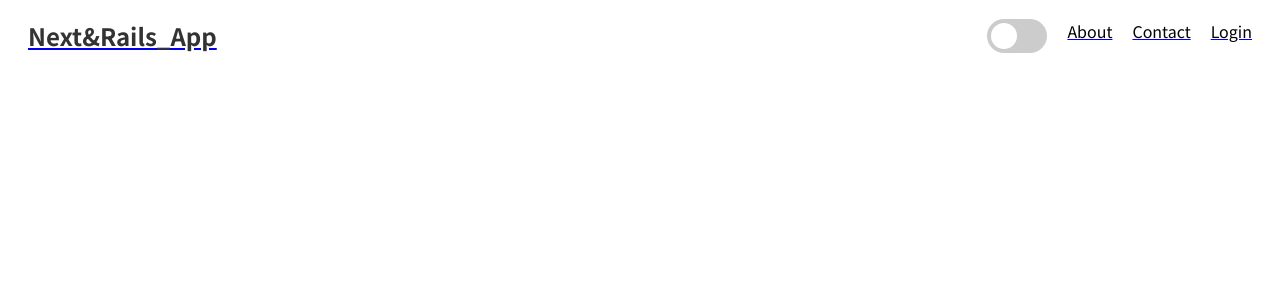
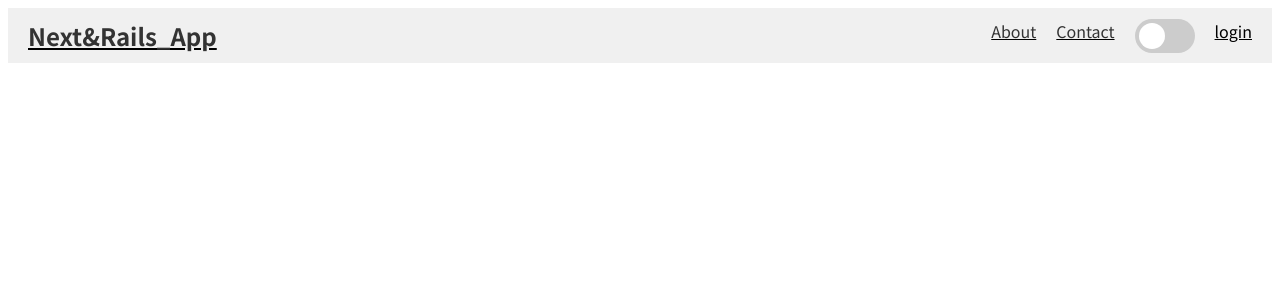
Before and after one commit to RyotaAriga/next_app1, a Next.js app: page /components/Header in a window 1280 px wide. Shown: the top 300 px of the page. Built offline with nearby package versions, Linux system fonts and the light colour scheme.

Commit message:
edit directory

```diff
--- a/src/pages/components/Header.tsx
+++ b/src/pages/components/Header.tsx
@@ -26,25 +26,25 @@ const Header = () => {
         <div className={styles.logo}>Next&Rails_App</div> {/* ロゴのテキストやスタイリングはお好みで */}
       </Link>
       <nav className={styles.navContainer}>
-      <form action="#">
-        <label className="switch">
-          <input
-            type="checkbox"
-            checked={darkTheme}
-            onChange={handleToggle}
-          />
-          <span className="slider"></span>
-        </label>
-      </form>
 
         <Link href="/about">
-        <div className={styles.navLink}>About</div>
+          <div className={styles.navLink}>About</div>
         </Link>
         <Link href="/contact">
           <div className={styles.navLink}>Contact</div>
         </Link>
+        <form action="#">
+              <label className="switch">
+                <input
+                  type="checkbox"
+                  checked={darkTheme}
+                  onChange={handleToggle}
+                />
+                <span className="slider"></span>
+              </label>
+            </form>
         <Link href="/login">
-          <div className={styles.navLink}>Login</div>
+        <span className="material-symbols-outlined">login</span>
         </Link>
       </nav>
     </header>
--- a/src/pages/posts/[id].tsx
+++ b/src/pages/posts/[id].tsx
@@ -44,8 +44,8 @@ const Post = ({ post }: Props) => {
     return <div>Loading...</div>
   }
 
-  return <div className={styles.postContainer}>
-    <div className={styles.postTitle}>{post.title}</div>
+  return <div className={styles.container}>
+    <div className={styles.title}>{post.title}</div>
     <div className={styles.date}>{post.created_at}</div>
     <p className={styles.date}>{post.content}</p>
   </div>;
--- a/src/styles/Header.module.css
+++ b/src/styles/Header.module.css
@@ -1,37 +1,29 @@
+@import url("https://fonts.googleapis.com/css2?family=Noto+Sans+JP:wght@100;300;400;500;700&display=swap");
 .headerContainer {
   display: flex;
   justify-content: space-between;
   align-items: center;
   padding: 10px 20px;
-  /* background-color: #d5d2d271; */
-  background-color: var(--color-header-background);
+  background-color: #f0f0f0;
 }
 
 .logo {
   font-size: 24px;
   font-weight: bold;
-  text-decoration-line: none;
-  /* color: #333; */
-  color: var(--color-logo);
-
+  color: #333;
 }
 
 .navContainer {
   display: flex;
   gap: 20px;
-  color: var(--color-navLink);
-
 }
 
 .navLink {
-  text-decoration-line: none;
-  /* color: #333; */
-  color: var(--color-navLink)
-  /* transition: color 0.3s; */
+  text-decoration: none;
+  color: #333;
+  transition: color 0.3s;
 }
 
 .navLink:hover {
-  text-decoration: none;
   color: #0070f3;
-  /* color: var(--color-navLinkHover) */
 }
--- a/src/styles/Home.module.css
+++ b/src/styles/Home.module.css
@@ -1,3 +1,5 @@
+/* CreatePost.module.css */
+@import url("https://fonts.googleapis.com/css2?family=Noto+Sans+JP:wght@100;300;400;500;700&display=swap");
 .container {
   max-width: 600px;
   margin: 0 auto;
@@ -39,7 +41,7 @@
 .title {
   text-align: center;
   font-size: 24px;
-  color: var(--color-title);
+  color: #333;
   margin-bottom: 20px;
 }
 
@@ -64,7 +66,7 @@
 
 .postCardBox {
   text-decoration: none;
-  color: var(--color-postCardBox)
+  color: #2f3294;
 }
 
 .createButton {
--- a/src/styles/Post.module.css
+++ b/src/styles/Post.module.css
@@ -1,11 +1,11 @@
 /* Post.module.css */
-.postContainer {
+.container {
   max-width: 800px;
   margin: 0 auto;
   padding: 1em;
 }
 
-.postTitle {
+.title {
   font-size: 2em;
   color: #333;
   margin-bottom: 0.5em;
--- a/src/styles/globals.css
+++ b/src/styles/globals.css
@@ -5,13 +5,7 @@
   --color-button: #324171;
   --color-paragraph: #797979;
   --color-button-text: rgb(255, 255, 255);
-  --color-background: #ffffff;
-  --color-header-background: #ffffffb9;
-  --color-logo: #333;
-  --color-navLink: #020202;
-  --color-navLinkHover: #0071f3;
-  --color-postCardBox: #2f3294;
-  --color-title: #000000;
+  --color-background: #fff;
 }
 
 [data-theme="dark"] {
@@ -20,12 +14,6 @@
   --color-paragraph: #8a8a8a;
   --color-button-text: rgb(0, 0, 0);
   --color-background: #22212b;
-  --color-header-background: #ffffff1b;
-  --color-logo: #fff;
-  --color-navLink: #ffffff79;
-  --color-navLinkHover: #32ed6a;
-  --color-postCardBox: #fff;
-  --color-title: #fff;
 }
 
 body {
@@ -35,9 +23,9 @@ body {
   font-size: 16px;
 }
 
-/*a {
+a {
   color: var(--color-anchor);
-}*/
+}
 
 h1,
 h3,
```
